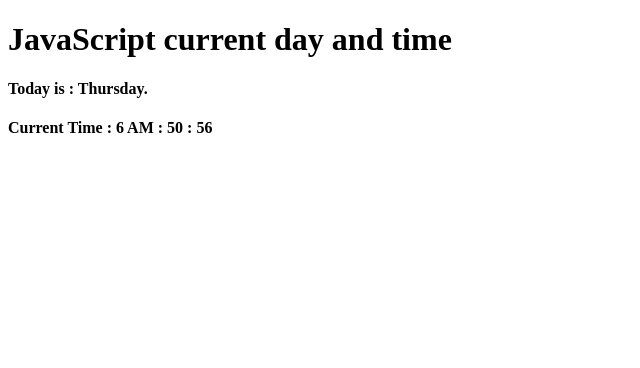
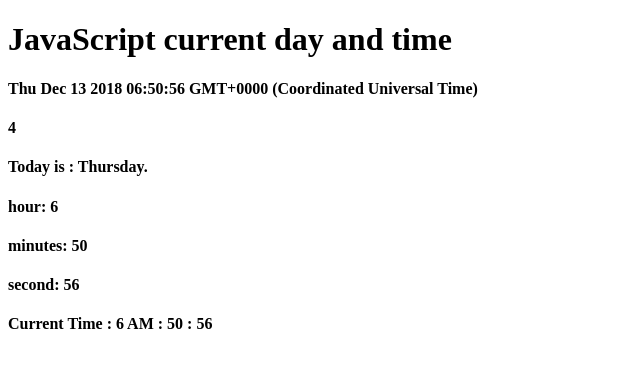
Before and after one commit to jyththeman/Javascript-Fundamentals, a plain HTML site: page index.html in a window 1280 px wide. Shown: the whole page, without its empty margins (0-640 px from the left). Drawn offline with Linux system fonts and the light colour scheme.

Commit message:
added body script

```diff
--- a/index.html
+++ b/index.html
@@ -58,7 +58,27 @@
 
 <h1>JavaScript current day and time</h1>
     <h4><script>
+      document.write(today);
+
+        </script></h4>
+    <h4><script>
+      document.write(day);
+
+        </script></h4>
+    <h4><script>
       document.write("Today is : " + daylist[day] + ".");
+
+        </script></h4>
+    <h4><script>
+      document.write("hour: "+ hour);
+
+        </script></h4>
+    <h4><script>
+      document.write("minutes: "+ minute);
+
+        </script></h4>
+    <h4><script>
+      document.write("second: "+ second);
 
         </script></h4>
 
```
